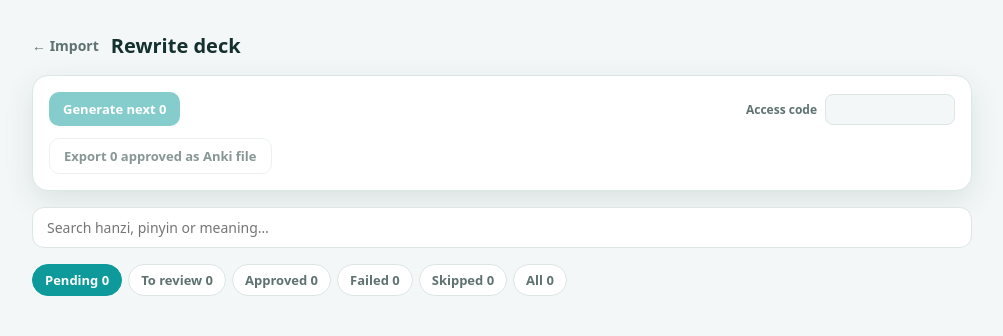
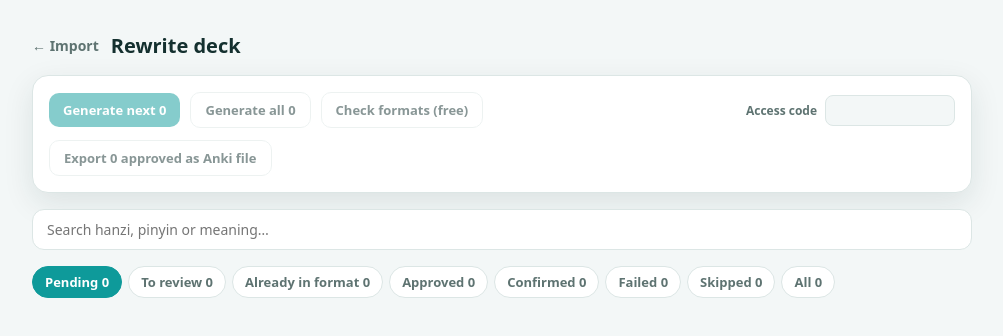
Before and after one commit to Valedicode/hanzisave, a Next.js app in the folder apps/web/: page /rewrite in a window 1280 px wide. Shown: the top 336 px of the page, without its empty margins (138-1141 px from the left). Built offline with nearby package versions, Linux system fonts and the light colour scheme.

Commit message:
Check card format before generating; add Generate all and an Already in format list to confirm

```diff
--- a/apps/web/app/rewrite/page.tsx
+++ b/apps/web/app/rewrite/page.tsx
@@ -6,6 +6,7 @@ import styles from "./rewrite.module.css";
 import { db, type DeckUnitRecord } from "@/lib/db";
 import { CardRequestError, requestCard } from "@/lib/card-client";
 import { getAccessCode, setAccessCode as storeAccessCode } from "@/lib/access-code";
+import { checkCardFormat } from "@/lib/card-format";
 import { buildAnkiTsv, splitChanged } from "@/lib/rewrite";
 
 type Status = DeckUnitRecord["status"];
@@ -14,7 +15,9 @@ type Filter = Status | "all";
 const FILTERS: { key: Filter; label: string }[] = [
   { key: "pending", label: "Pending" },
   { key: "generated", label: "To review" },
+  { key: "in_format", label: "Already in format" },
   { key: "approved", label: "Approved" },
+  { key: "confirmed", label: "Confirmed" },
   { key: "failed", label: "Failed" },
   { key: "skipped", label: "Skipped" },
   { key: "all", label: "All" },
@@ -23,6 +26,11 @@ const FILTERS: { key: Filter; label: string }[] = [
 const PAGE_SIZE = 15;
 const BATCH = 25;
 const CONCURRENCY = 3;
+// Rough cost of one card with the default model; only used for the confirmation prompt.
+const COST_PER_CARD = 0.0013;
+
+// A Back that already has every label of the card spec needs no regeneration.
+const alreadyInFormat = (u: DeckUnitRecord) => checkCardFormat(u.oldBack, u.type).ok;
 
 // Cards that have a rewrite waiting for approval.
 const approvable = (u: DeckUnitRecord) => !!u.newBack && u.status !== "approved";
@@ -40,6 +48,7 @@ export default function RewritePage() {
   const [error, setError] = useState("");
   const [editing, setEditing] = useState<{ id: number; text: string } | null>(null);
   const [exported, setExported] = useState("");
+  const [notice, setNotice] = useState("");
   const [selected, setSelected] = useState<Set<number>>(new Set());
   const stop = useRef(false);
 
@@ -96,6 +105,8 @@ export default function RewritePage() {
   const selectedToApprove = selectedCards.filter(bulkApprovable).map((u) => u.id!);
   const selectedToGenerate = selectedCards.filter((u) => u.status !== "approved");
   const selectedOverwrites = selectedToGenerate.filter((u) => u.newBack).length;
+  const toConfirmAll = units.filter((u) => u.status === "in_format").map((u) => u.id!);
+  const selectedToConfirm = selectedCards.filter((u) => u.status === "in_format").map((u) => u.id!);
 
   const generateOne = async (u: DeckUnitRecord) => {
     try {
@@ -110,6 +121,20 @@ export default function RewritePage() {
         setError(err.message);
       }
     }
+  };
+
+  // Free step before any generation: cards whose existing Back already follows the spec are
+  // not regenerated. They move to "Already in format" so a human can check the call.
+  const sortOutFormatted = async (queue: DeckUnitRecord[]) => {
+    const formatted = queue.filter(alreadyInFormat);
+    await Promise.all(formatted.map((u) => patch(u.id!, { status: "in_format" })));
+    const skip = new Set(formatted.map((u) => u.id));
+    setNotice(
+      formatted.length > 0
+        ? `${formatted.length} cards already follow the new format and were not regenerated. Check them under "Already in format".`
+        : "",
+    );
+    return queue.filter((u) => !skip.has(u.id));
   };
 
   const runQueue = async (queue: DeckUnitRecord[]) => {
@@ -130,10 +155,42 @@ export default function RewritePage() {
     setRunning(null);
   };
 
-  const generateBatch = () => runQueue(units.filter((u) => u.status === "pending").slice(0, BATCH));
+  const pendingCards = () => units.filter((u) => u.status === "pending");
 
+  const generateBatch = async () => runQueue((await sortOutFormatted(pendingCards())).slice(0, BATCH));
+
+  const generateAll = async () => {
+    const toCheck = pendingCards();
+    const formatted = toCheck.filter(alreadyInFormat).length;
+    const toGenerate = toCheck.length - formatted;
+    const ok = window.confirm(
+      `Generate ${toGenerate} cards? ${formatted} already in the new format will be skipped. ` +
+        `Estimated cost about $${(toGenerate * COST_PER_CARD).toFixed(2)}.`,
+    );
+    if (!ok) return;
+    await runQueue(await sortOutFormatted(toCheck));
+  };
+
+  const checkFormats = async () => {
+    const toCheck = pendingCards();
+    await sortOutFormatted(toCheck);
+    if (!toCheck.some(alreadyInFormat)) setNotice("No pending card already follows the new format.");
+  };
+
+  // Cards the user picked explicitly are generated even if they look formatted;
+  // only pending ones go through the format check first.
   const generateSelectedCards = async () => {
-    await runQueue(selectedToGenerate);
+    const pending = selectedToGenerate.filter((u) => u.status === "pending");
+    const forced = selectedToGenerate.filter((u) => u.status !== "pending");
+    await runQueue([...(await sortOutFormatted(pending)), ...forced]);
+    setSelected(new Set());
+  };
+
+  const setStatus = async (ids: number[], status: Status) => {
+    if (ids.length === 0) return;
+    await db.deck_units.where(":id").anyOf(ids).modify({ status });
+    const done = new Set(ids);
+    setUnits((prev) => prev.map((u) => (u.id !== undefined && done.has(u.id) ? { ...u, status } : u)));
     setSelected(new Set());
   };
 
@@ -206,6 +263,12 @@ export default function RewritePage() {
           <button className={styles.primary} onClick={generateBatch} disabled={!!running || counts.pending === 0}>
             {running ? `Generating ${running.done}/${running.total}…` : `Generate next ${Math.min(BATCH, counts.pending)}`}
           </button>
+          <button className={styles.secondary} onClick={generateAll} disabled={!!running || counts.pending === 0}>
+            Generate all {counts.pending}
+          </button>
+          <button className={styles.secondary} onClick={checkFormats} disabled={!!running || counts.pending === 0}>
+            Check formats (free)
+          </button>
           {running && (
             <button className={styles.secondary} onClick={() => (stop.current = true)}>
               Stop
@@ -217,6 +280,7 @@ export default function RewritePage() {
           </label>
         </div>
         {error && <div className={styles.error}>{error}</div>}
+        {notice && <div className={styles.hint}>{notice}</div>}
         <div className={styles.row}>
           <button className={styles.secondary} onClick={exportApproved} disabled={counts.approved === 0}>
             Export {counts.approved} approved as Anki file
@@ -296,6 +360,20 @@ export default function RewritePage() {
               Approve all {approvableAll.length}
             </button>
           )}
+          {toConfirmAll.length > 0 && (
+            <>
+              <button
+                className={styles.primary}
+                disabled={selectedToConfirm.length === 0}
+                onClick={() => setStatus(selectedToConfirm, "confirmed")}
+              >
+                Confirm selected ({selectedToConfirm.length})
+              </button>
+              <button className={styles.secondary} onClick={() => setStatus(toConfirmAll, "confirmed")}>
+                Confirm all {toConfirmAll.length} in format
+              </button>
+            </>
+          )}
           {selectedCards.length > 0 && (
             <button className={styles.secondary} onClick={() => setSelected(new Set())}>
               Clear selection
@@ -344,7 +422,11 @@ export default function RewritePage() {
                 <pre className={styles.pre}>{u.newBack}</pre>
               ) : (
                 <div className={styles.muted}>
-                  {u.status === "failed" ? (u.problems ?? []).join("; ") : "Not generated yet"}
+                  {u.status === "failed"
+                    ? (u.problems ?? []).join("; ")
+                    : u.status === "in_format" || u.status === "confirmed"
+                      ? "Not regenerated: the existing Back already follows the card format."
+                      : "Not generated yet"}
                 </div>
               )}
               {u.changed && <div className={styles.warn}>Model says it corrected: {u.changed}</div>}
@@ -369,6 +451,16 @@ export default function RewritePage() {
               </>
             ) : (
               <>
+                {u.status === "in_format" && (
+                  <button className={styles.primary} onClick={() => patch(u.id!, { status: "confirmed" })}>
+                    Looks right
+                  </button>
+                )}
+                {u.status === "confirmed" && (
+                  <button className={styles.secondary} onClick={() => patch(u.id!, { status: "in_format" })}>
+                    Re-check
+                  </button>
+                )}
                 {u.newBack && u.status !== "approved" && (
                   <button className={styles.primary} onClick={() => patch(u.id!, { status: "approved" })}>
                     Approve
@@ -380,7 +472,7 @@ export default function RewritePage() {
                   </button>
                 )}
                 <button className={styles.secondary} onClick={() => regenerate(u)} disabled={!!running}>
-                  {u.newBack ? "Regenerate" : "Generate"}
+                  {u.newBack ? "Regenerate" : u.status === "in_format" || u.status === "confirmed" ? "Generate anyway" : "Generate"}
                 </button>
                 {u.status !== "skipped" && (
                   <button className={styles.secondary} onClick={() => patch(u.id!, { status: "skipped" })}>
```
